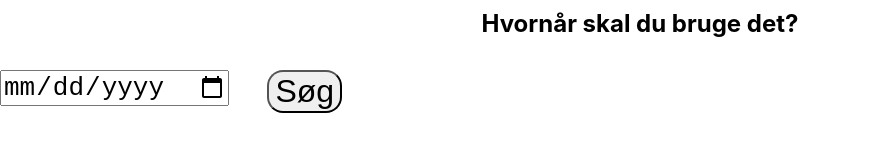
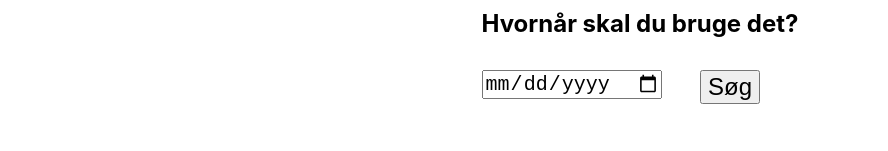
Before and after one commit to chrisanker/lokale-booking, a React (Create React App) app: page / in a window 1280 px wide. Shown: the part 261-412 px from the top of the page, without its empty margins (0-888 px from the left). Built offline with nearby package versions, Linux system fonts and the light colour scheme.

Commit message:
fixed styling on date-picker

```diff
--- a/src/css/SearchPage.css
+++ b/src/css/SearchPage.css
@@ -5,10 +5,6 @@ h1, h2, h4 {
 
 h1 {
     text-transform: uppercase;
-}
-
-button {
-    border-radius: 0.5em;
 }
 
 img {
@@ -29,6 +25,10 @@ ul button {
     margin-left: 0.5em;
 }
 
+li {
+    font-size: 1.2em;
+}
+
 p span {
     font-weight: bold;
 }
@@ -44,7 +44,7 @@ form {
 .room-list-container {
     display: flex;
     justify-content: space-around;
-
+    flex-direction: column;
 }
 
 .finalise-booking-container {
@@ -56,13 +56,12 @@ form {
     display: flex;
     text-align: center;
     align-items: stretch;
-
+    justify-content: center;
 }
 
-#datepicker-container input, button{
+#datepicker-container :is(input, button) {
     margin-right: 3vw;
-    font-size: xx-large;
-    flex-basis: 40vw;
+    font-size: x-large;
 }
 
 
@@ -78,7 +77,6 @@ form {
     .room-list-container{
         flex-direction: column;
         text-align: center;
-
     }
     .room-list-container button{
         margin-bottom: 2vh;
```
